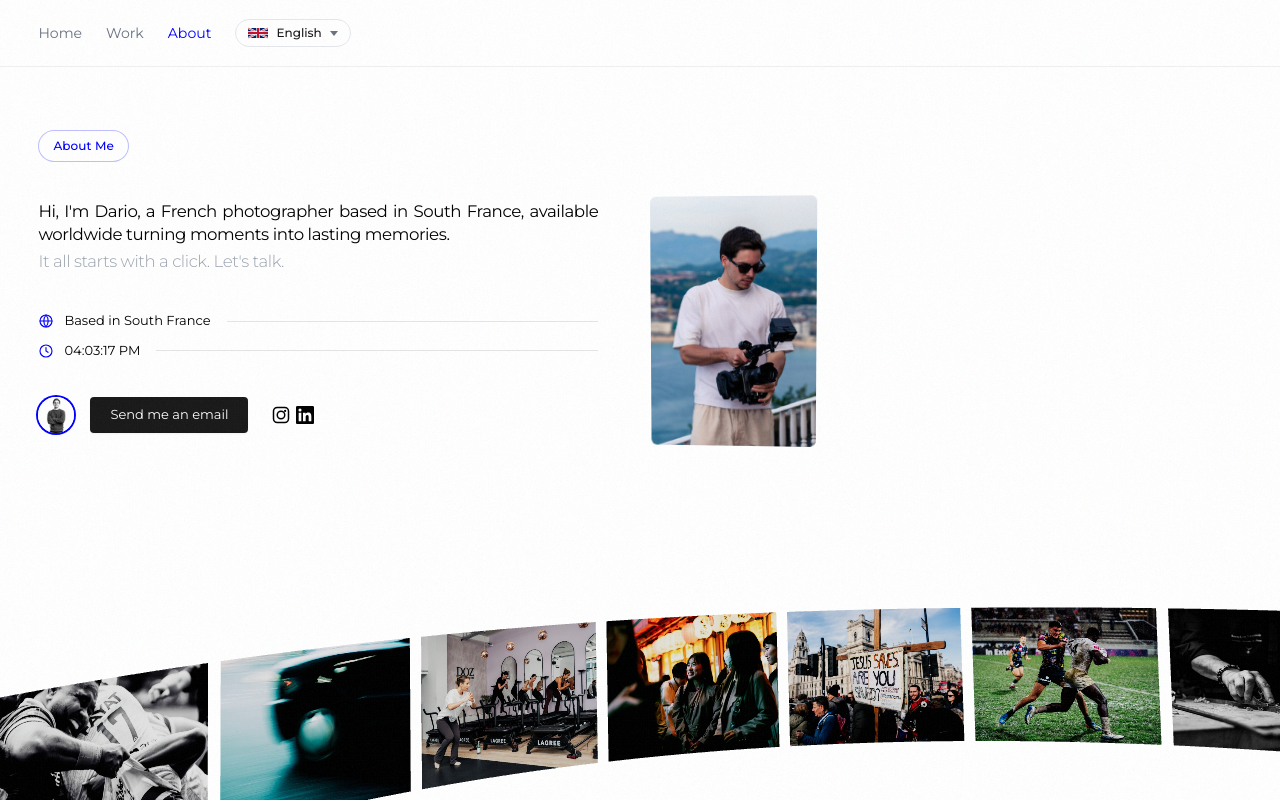
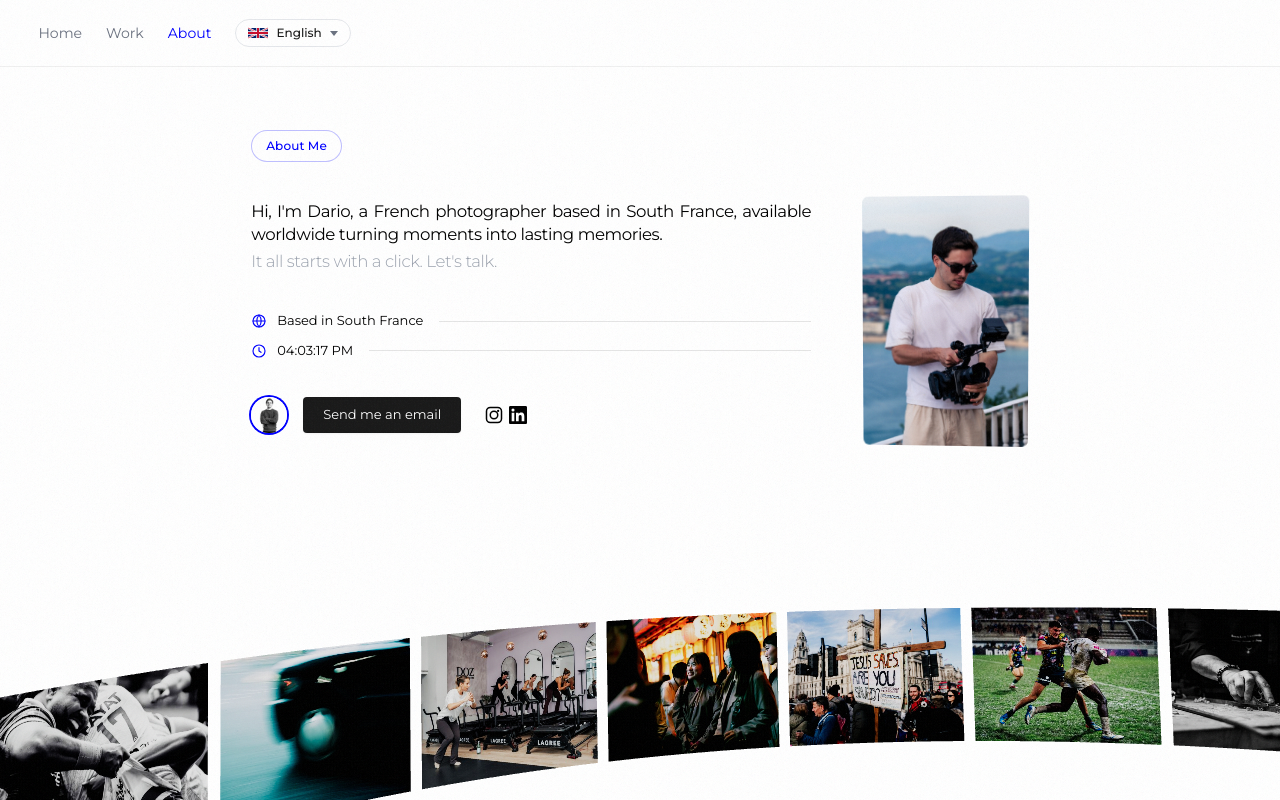
Before and after one commit to DarioClaude/Portfolio, a Next.js app: page /about in a window 1280 px wide. Built offline with nearby package versions, Linux system fonts and the light colour scheme.

Commit message:
Desktop about: center bio+portrait block horizontally
https://claude.ai/code/session_01A2tq7Dr5dg2U2E8bzqdWAz

```diff
--- a/src/app/(site)/about/page.tsx
+++ b/src/app/(site)/about/page.tsx
@@ -199,7 +199,7 @@ export default function AboutPage() {
       {/* TOP — Bio + Portrait */}
       <div className="relative z-20" style={{ paddingTop: "clamp(96px, 10vw, 120px)", paddingLeft: "clamp(20px, 3vw, 40px)", paddingRight: "clamp(20px, 3vw, 40px)", isolation: "isolate" }}>
         <div className="max-w-[1280px] mx-auto">
-          <div className="flex items-start" style={{ gap: "clamp(24px, 4vw, 56px)" }}>
+          <div className="flex items-start md:justify-center" style={{ gap: "clamp(24px, 4vw, 56px)" }}>
             {/* Left column — Bio */}
             <motion.div
               className="flex flex-col max-w-[560px]"
```
